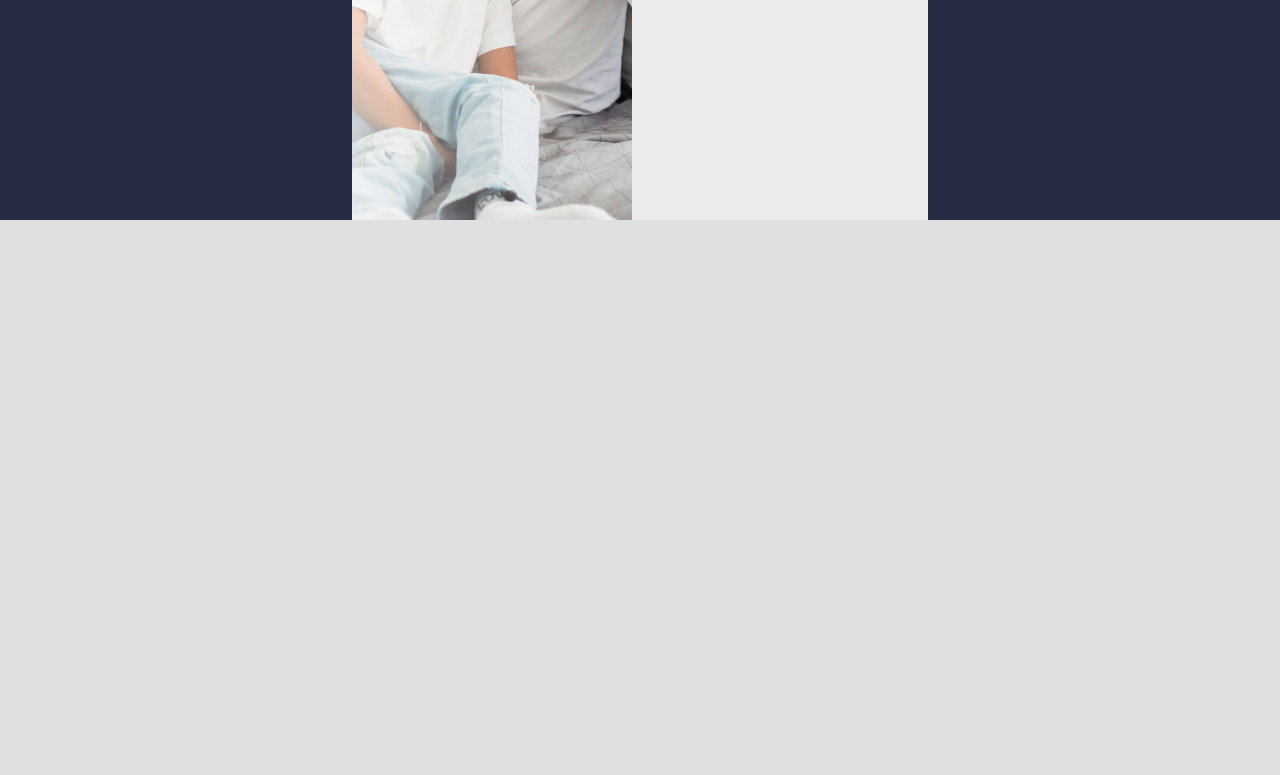
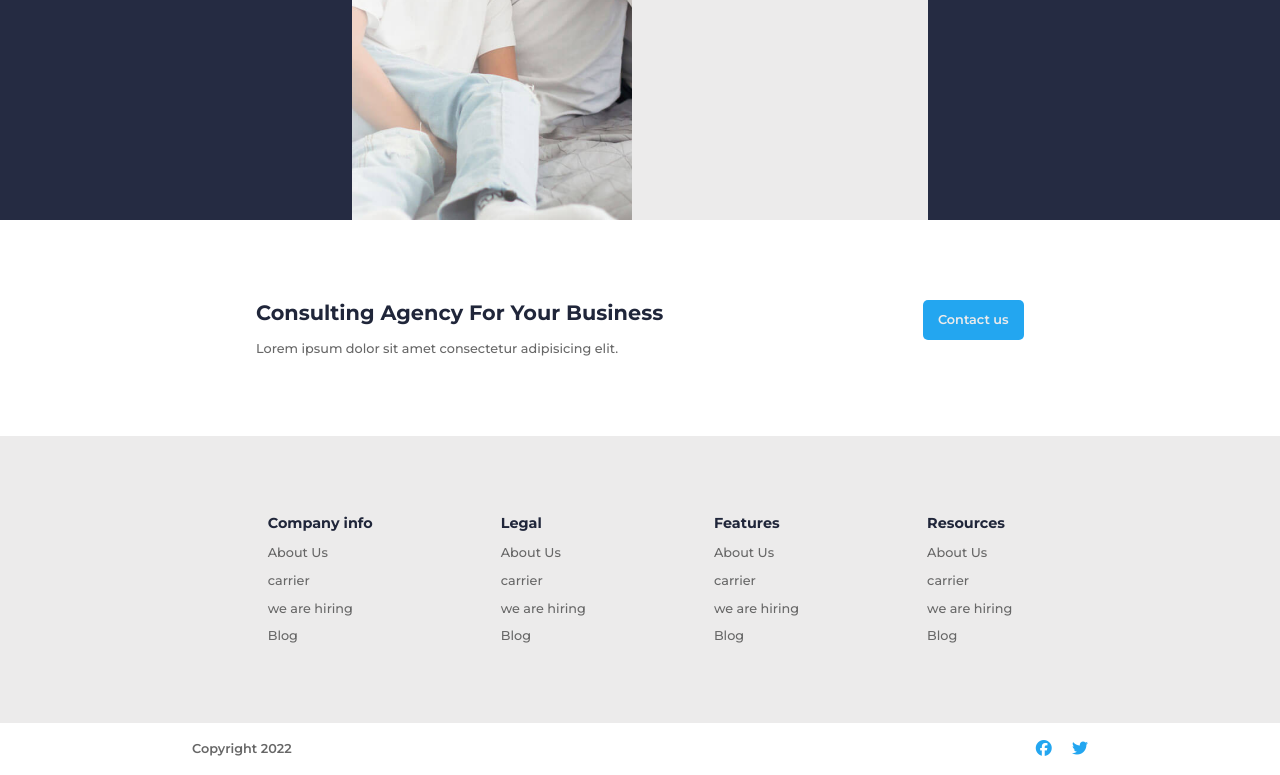
Before and after one commit to 90150N/Insuarance-website, a plain HTML site: page index.html in a window 1280 px wide. Shown: the part 4905-5680 px from the top of the page. Before the commit the page ends 5600 px from the top, so only its background shows below. Drawn offline with Linux system fonts and the light colour scheme.

Commit message:
add footer links and footer

```diff
--- a/index.html
+++ b/index.html
@@ -215,10 +215,51 @@
                 </form>
             </div>
         </div>
-
-
     </section>
-
+    <section class="contact-us">
+        <div class="contact-text">
+            <h2>Consulting Agency For Your Business</h2>
+            <p>Lorem ipsum dolor sit amet consectetur adipisicing elit.</p>
+        </div>
+        <button>Contact us</button>
+    </section>
+    <section class="footer-links">
+        <ul>
+            <li>Company info</li>
+            <li>About Us</li>
+            <li>carrier</li>
+            <li>we are hiring</li>
+            <li>Blog</li>
+        </ul>
+        <ul>
+            <li>Legal</li>
+            <li>About Us</li>
+            <li>carrier</li>
+            <li>we are hiring</li>
+            <li>Blog</li>
+        </ul>
+        <ul>
+            <li>Features</li>
+            <li>About Us</li>
+            <li>carrier</li>
+            <li>we are hiring</li>
+            <li>Blog</li>
+        </ul>
+        <ul>
+            <li>Resources</li>
+            <li>About Us</li>
+            <li>carrier</li>
+            <li>we are hiring</li>
+            <li>Blog</li>
+        </ul>
+    </section>
+    <footer>
+        <p>Copyright 2022</p>
+        <span>
+            <i class="fab fa-facebook"></i>
+            <i class="fab fa-twitter"></i>
+        </span>
+    </footer>
     <script src="https://kit.fontawesome.com/8ff7c2670f.js" crossorigin="anonymous"></script>
 </body>
 </html>
--- a/style.css
+++ b/style.css
@@ -14,11 +14,6 @@
     margin: 0;
     scroll-behavior: smooth;
     font-family: 'Montserrat', sans-serif;
-}
-
-body {
-    height: 700vh;
-    background-color: #E0E0E0;
 }
 
 .hero {
@@ -504,6 +499,7 @@ nav ul a{
     flex-direction: column;
     justify-content: center;
     align-items: center;
+
 }
 
 .location-intro {
@@ -570,3 +566,92 @@ nav ul a{
     width: 22vw;
     margin-top: 2vh;
 }
+
+.contact-us {
+    width: 60vw;
+    display: flex;
+    justify-content: space-between;
+    margin-left: 20vw;
+    margin-top: 10vh;
+}
+
+.contact-us h2 {
+    color: var(--bs-title);
+    font-weight: 700;
+    font-size: 1.3em;
+}
+
+.contact-us p {
+    font-size: .8em;
+    font-weight: 500;
+    padding-right: 20vw;
+    padding-top: 2vh;
+    color: var(--bs-paragraph);
+}
+
+.contact-us button{
+    padding: .9em 1.2em;
+    font-size: .8em;
+    font-weight: 600;
+    color: var(--bs-white);
+    background-color: var(--bs-light-blue);
+    border: none;
+    border-radius: 5px;
+    cursor: pointer;
+    height: 40px;
+}
+
+.footer-links {
+    margin-top: 10vh;
+    background-color: var(--bs-white);
+    padding-top: 8vh;
+    display: flex;
+    justify-content: center;
+    padding-bottom: 10vh;
+}
+
+.footer-links ul {
+    list-style: none;
+    padding-left: 10vw;
+}
+
+.footer-links ul:first-of-type {
+    padding-left: 0;
+}
+
+.footer-links li {
+    font-size: .8em;
+    font-weight: 500;
+    color: var(--bs-paragraph);
+    padding-top: 1em;
+    cursor: pointer;
+}
+
+.footer-links li:first-of-type {
+    font-weight: 700;
+    font-size: .9em;
+    color: var(--bs-title);
+}
+
+footer {
+    display: flex;
+    width: 70vw;
+    height: 4vw;
+    align-items: center;
+    justify-content: space-between;
+    margin-left: 15vw;
+}
+
+footer span i:last-child {
+    padding-left: 1em;
+}
+
+footer span i {
+    color: var(--bs-light-blue);
+}
+
+footer p {
+    color: var(--bs-paragraph);
+    font-weight: 600;
+    font-size: .8em;
+}
```
